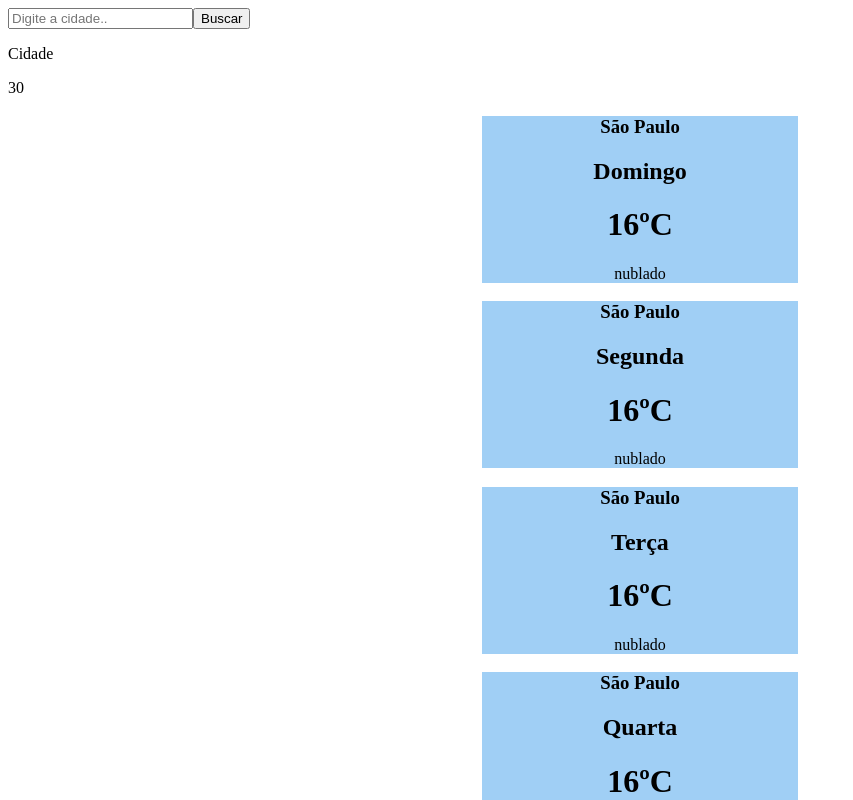
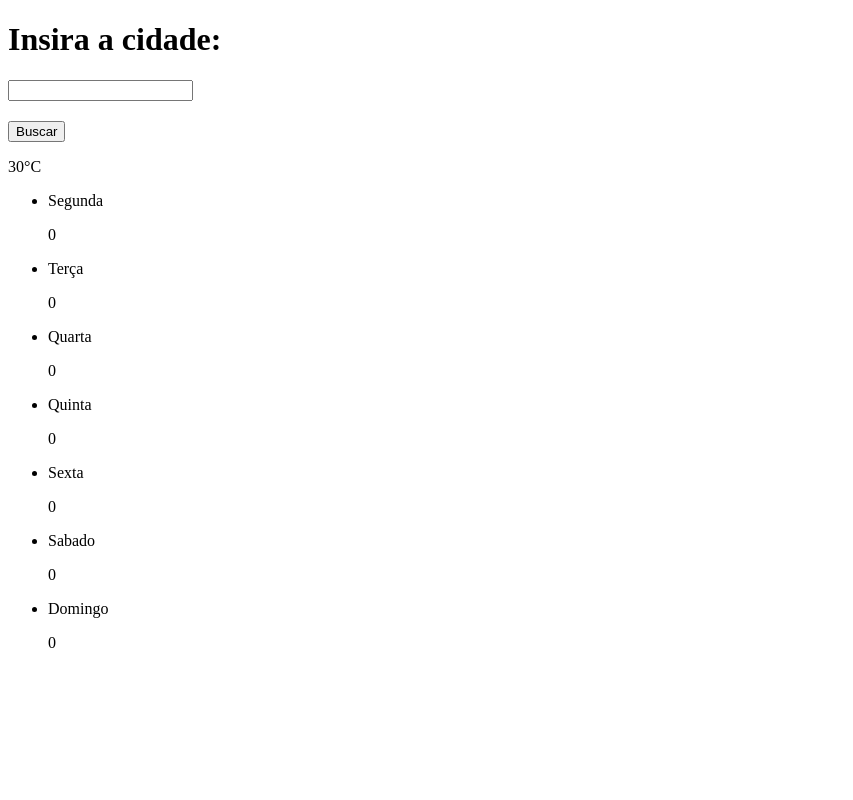
Before and after one commit to LeonardoFeba/atividade-react-clima, a React (Create React App) app: page / in a window 1280 px wide. Shown: the top 800 px of the page, without its empty margins (0-853 px from the left). Built offline with nearby package versions, Linux system fonts and the light colour scheme.

Commit message:
reset project

```diff
--- a/public/index.html
+++ b/public/index.html
@@ -1,5 +1,5 @@
 <!DOCTYPE html>
-<html lang="en">
+<html lang="pt-br">
   <head>
     <meta charset="utf-8" />
     <link rel="icon" href="%PUBLIC_URL%/favicon.ico" />
@@ -14,7 +14,6 @@
       manifest.json provides metadata used when your web app is installed on a
       user's mobile device or desktop. See https://developers.google.com/web/fundamentals/web-app-manifest/
     -->
-    <link rel="manifest" href="%PUBLIC_URL%/manifest.json" />
     <!--
       Notice the use of %PUBLIC_URL% in the tags above.
       It will be replaced with the URL of the `public` folder during the build.
@@ -24,7 +23,7 @@
       work correctly both with client-side routing and a non-root public URL.
       Learn how to configure a non-root public URL by running `npm run build`.
     -->
-    <title>React App</title>
+    <title>Clima Tempo</title>
   </head>
   <body>
     <noscript>You need to enable JavaScript to run this app.</noscript>
--- a/src/App.js
+++ b/src/App.js
@@ -1,60 +1,84 @@
+import { useState } from "react";
 import "./App.css";
-import { useState } from "react";
-import TempCard from "./components/temp-card";
 
 function App() {
-  // let temperatura = 30;
-  const [stateTemperatura, setStateTemperatura] = useState(30);
-  const [descricao, setDescricao] = useState("");
-  const [city, setCity] = useState("Cidade");
-
   const diasSemana = [
-    "Domingo",
     "Segunda",
     "Terça",
     "Quarta",
     "Quinta",
     "Sexta",
-    "Sábado",
+    "Sabado",
+    "Domingo",
   ];
 
-  const callApi = () => {
-    // API openweather
-    console.log("Vai chamar a API de temperatura");
+  const [entrada, setEntrada] = useState("");
+  const [cidade, setCidade] = useState(""); //FORMA DE UTILIZAR VARIÁVEI PARA RENDEREIZAR A TELA
+  const [tempMax, setTempMax] = useState(0);
+  const [temMin, setTempMin] = useState(0);
+  const [descricaco, setDescricao] = useState("Nublado");
+  const [veloVento, setVeloVento] = useState(0);
+
+  function buscarCidade() {
+    setCidade(entrada); //cidade = entrada
+    // chamar API
     fetch(
-      `https://api.openweathermap.org/data/2.5/weather?q=${city}&lang=pt_br&units=metric&appid=777fd6c175f16899b669ab9b22be7638`
+      `https://api.openweathermap.org/data/2.5/weather?q=${entrada}&lang=pt_br&units=metric&appid=777fd6c175f16899b669ab9b22be7638`
     )
-      .then((resposta) => {
-        return resposta.json();
+      .then((response) => {
+        return response.json();
       })
-      .then((dadoTemperatura) => {
-        // console.log(temperatura);
-        setDescricao(dadoTemperatura.weather[0].description);
-        setStateTemperatura(dadoTemperatura.main.temp);
+      .then((dado) => {
+        console.log(dado);
+        console.log(dado.main.temp);
+        setTempMax(dado.main.temp_max);
       })
       .catch(() => {
-        alert("Cidade não encontrada");
+        alert("deu erro");
       });
-  };
+  }
 
-  const inputCidade = (evento) => {
-    setCity(evento.target.value); //consigo pegar a tecla digitada
-  };
+  function gerenciaBusca(vasco) {
+    setEntrada(vasco.target.value); //entrada = vasco.traget.value
+  }
+
   return (
     <div className="App">
-      <input
-        placeholder="Digite a cidade.."
-        type="text"
-        onChange={inputCidade}
-      ></input>
-      <button onClick={callApi}>Buscar</button>
-      {/* <p>{temperatura}</p> */}
-      <p>{city}</p>
-      <p>{stateTemperatura}</p>
-      <p>{descricao}</p>
-      {diasSemana.map((dia, i) => {
-        return <TempCard key={i} diaDaSemana={dia} />;
-      })}
+      <h1>Insira a cidade:</h1>
+      <input onChange={gerenciaBusca}></input>
+      <h2>{cidade}</h2>
+      <button onClick={buscarCidade}>Buscar</button>
+      <p>30°C</p>
+      <ul>
+        <li>
+          <p>{diasSemana[0]}</p>
+          <p>{tempMax}</p>
+        </li>
+        <li>
+          <p>{diasSemana[1]}</p>
+          <p>{tempMax}</p>
+        </li>
+        <li>
+          <p>{diasSemana[2]}</p>
+          <p>{tempMax}</p>
+        </li>
+        <li>
+          <p>{diasSemana[3]}</p>
+          <p>{tempMax}</p>
+        </li>
+        <li>
+          <p>{diasSemana[4]}</p>
+          <p>{tempMax}</p>
+        </li>
+        <li>
+          <p>{diasSemana[5]}</p>
+          <p>{tempMax}</p>
+        </li>
+        <li>
+          <p>{diasSemana[6]}</p>
+          <p>{tempMax}</p>
+        </li>
+      </ul>
     </div>
   );
 }
--- a/src/components/temp-card/index.js
+++ /dev/null
@@ -1,12 +0,0 @@
-import "./style.css";
-
-export default function TodayTemp({ diaDaSemana }) {
-  return (
-    <div className="diaTemp">
-      <h3>São Paulo</h3>
-      <h2>{diaDaSemana}</h2>
-      <h1>16ºC</h1>
-      <p>nublado</p>
-    </div>
-  );
-}
--- a/src/components/temp-card/style.css
+++ /dev/null
@@ -1,6 +0,0 @@
-.diaTemp {
-  background-color: rgb(160, 207, 245);
-  width: 25%;
-  margin: auto;
-  text-align: center;
-}
```
